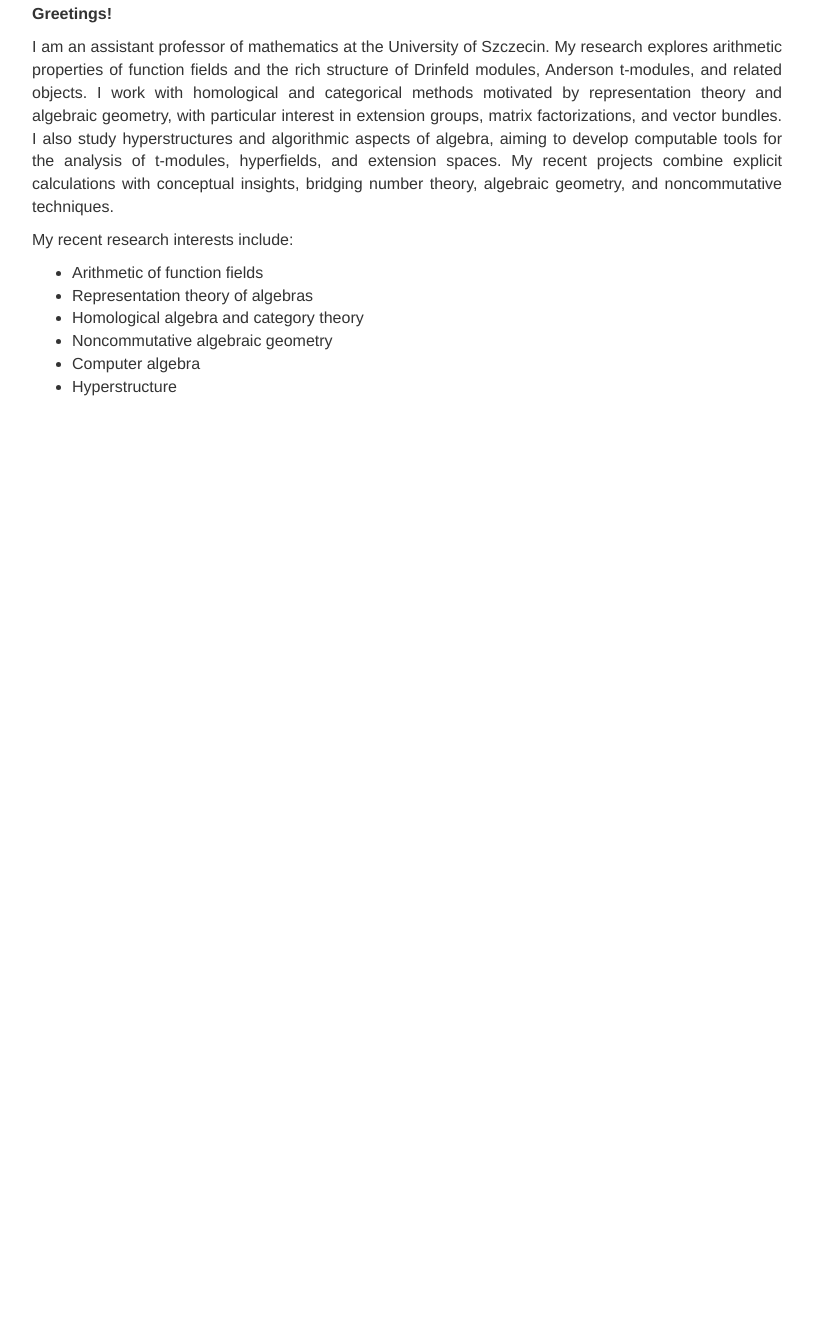
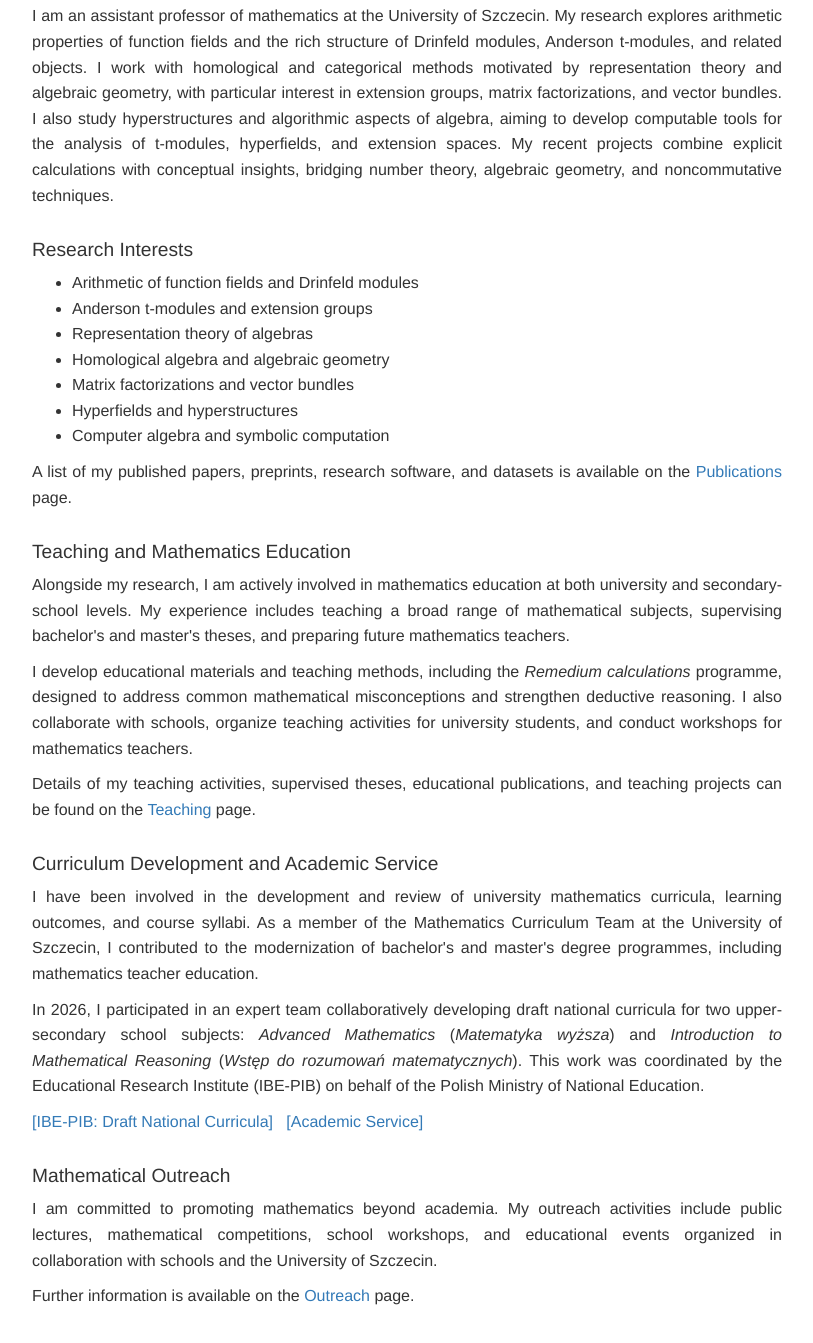
Before and after one commit to dougkoellmer/dawid-kedzierski.github.io, a plain HTML site: page index.html in a window 1280 px wide. Shown: the part 413-1756 px from the top of the page, without its empty margins (38-851 px from the left). Before the commit the page ends 902 px from the top, so only its background shows below. Drawn offline with Linux system fonts and the light colour scheme.

Commit message:
Update index.html

```diff
--- a/index.html
+++ b/index.html
@@ -68,31 +68,156 @@
                 <img class="img-responsive" src="foto_Kodak_reduced.jpg" alt=""><br>
 
                <div style="margin-top:3%; text-align:justify;">
-  <p style="font-weight:700;">Greetings!</p>
 
-  <!-- Research pitch -->
+
+<div style="margin-top:3%; text-align:justify; line-height:1.6;">
+
+  <!-- ======================================= -->
+  <!-- INTRODUCTION                            -->
+  <!-- ======================================= -->
+
   <p>
-    I am an assistant professor of mathematics at the University of Szczecin.
-    My research explores arithmetic properties of function fields and the rich structure
-    of Drinfeld modules, Anderson t-modules, and related objects. I work with homological
-    and categorical methods motivated by representation theory and algebraic geometry,
-    with particular interest in extension groups, matrix factorizations, and vector bundles.
-    I also study hyperstructures and algorithmic aspects of algebra, aiming to develop
-    computable tools for the analysis of t-modules, hyperfields, and extension spaces.
-    My recent projects combine explicit calculations with conceptual insights, bridging
-    number theory, algebraic geometry, and noncommutative techniques.
+    I am an assistant professor of mathematics at the University
+    of Szczecin. My research explores arithmetic properties of
+    function fields and the rich structure of Drinfeld modules,
+    Anderson t-modules, and related objects. I work with
+    homological and categorical methods motivated by
+    representation theory and algebraic geometry, with
+    particular interest in extension groups, matrix
+    factorizations, and vector bundles. I also study
+    hyperstructures and algorithmic aspects of algebra,
+    aiming to develop computable tools for the analysis
+    of t-modules, hyperfields, and extension spaces.
+    My recent projects combine explicit calculations
+    with conceptual insights, bridging number theory,
+    algebraic geometry, and noncommutative techniques.
   </p>
 
-  <!-- Existing list of research interests -->
-  <p>My recent research interests include:</p>
+  <!-- ======================================= -->
+  <!-- RESEARCH INTERESTS                      -->
+  <!-- ======================================= -->
+
+  <h3 style="font-size:1.2em; margin-top:1.6em;">
+    Research Interests
+  </h3>
+
   <ul>
-    <li>Arithmetic of function fields</li>
+    <li>Arithmetic of function fields and Drinfeld modules</li>
+    <li>Anderson t-modules and extension groups</li>
     <li>Representation theory of algebras</li>
-    <li>Homological algebra and category theory</li>
-    <li>Noncommutative algebraic geometry</li>
-    <li>Computer algebra</li>
-    <li>Hyperstructure</li>
+    <li>Homological algebra and algebraic geometry</li>
+    <li>Matrix factorizations and vector bundles</li>
+    <li>Hyperfields and hyperstructures</li>
+    <li>Computer algebra and symbolic computation</li>
   </ul>
+
+  <p>
+    A list of my published papers, preprints, research software,
+    and datasets is available on the
+    <a href="./publications.html">Publications</a> page.
+  </p>
+
+  <!-- ======================================= -->
+  <!-- TEACHING AND MATHEMATICS EDUCATION      -->
+  <!-- ======================================= -->
+
+  <h3 style="font-size:1.2em; margin-top:1.6em;">
+    Teaching and Mathematics Education
+  </h3>
+
+  <p>
+    Alongside my research, I am actively involved in
+    mathematics education at both university and
+    secondary-school levels. My experience includes teaching
+    a broad range of mathematical subjects, supervising
+    bachelor's and master's theses, and preparing future
+    mathematics teachers.
+  </p>
+
+  <p>
+    I develop educational materials and teaching methods,
+    including the <em>Remedium calculations</em> programme,
+    designed to address common mathematical misconceptions
+    and strengthen deductive reasoning.
+    I also collaborate with schools, organize teaching
+    activities for university students, and conduct
+    workshops for mathematics teachers.
+  </p>
+
+  <p>
+    Details of my teaching activities, supervised theses,
+    educational publications, and teaching projects
+    can be found on the
+    <a href="./teaching.html">Teaching</a> page.
+  </p>
+
+  <!-- ======================================= -->
+  <!-- CURRICULUM DEVELOPMENT                 -->
+  <!-- ======================================= -->
+
+  <h3 style="font-size:1.2em; margin-top:1.6em;">
+    Curriculum Development and Academic Service
+  </h3>
+
+  <p>
+    I have been involved in the development and review
+    of university mathematics curricula, learning outcomes,
+    and course syllabi. As a member of the Mathematics
+    Curriculum Team at the University of Szczecin,
+    I contributed to the modernization of bachelor's
+    and master's degree programmes, including
+    mathematics teacher education.
+  </p>
+
+  <p>
+    In 2026, I participated in an expert team collaboratively
+    developing draft national curricula for two upper-secondary
+    school subjects:
+    <em>Advanced Mathematics</em>
+    (<em>Matematyka wyższa</em>) and
+    <em>Introduction to Mathematical Reasoning</em>
+    (<em>Wstęp do rozumowań matematycznych</em>).
+    This work was coordinated by the Educational Research
+    Institute (IBE-PIB) on behalf of the Polish
+    Ministry of National Education.
+  </p>
+
+  <p>
+    <a target="_blank" rel="noopener noreferrer"
+       href="https://ibe.edu.pl/pl/projekty-podstaw-programowych-dla-szkol-ponadpodstawowych">
+      [IBE-PIB: Draft National Curricula]
+    </a>
+    &nbsp;
+    <a href="./positions.html">
+      [Academic Service]
+    </a>
+  </p>
+
+  <!-- ======================================= -->
+  <!-- MATHEMATICAL OUTREACH                   -->
+  <!-- ======================================= -->
+
+  <h3 style="font-size:1.2em; margin-top:1.6em;">
+    Mathematical Outreach
+  </h3>
+
+  <p>
+    I am committed to promoting mathematics beyond academia.
+    My outreach activities include public lectures,
+    mathematical competitions, school workshops,
+    and educational events organized in collaboration
+    with schools and the University of Szczecin.
+  </p>
+
+  <p>
+    Further information is available on the
+    <a href="./popularization.html">Outreach</a> page.
+  </p>
+
+</div>
+
+
+
 </div>
             </div>
 
```
